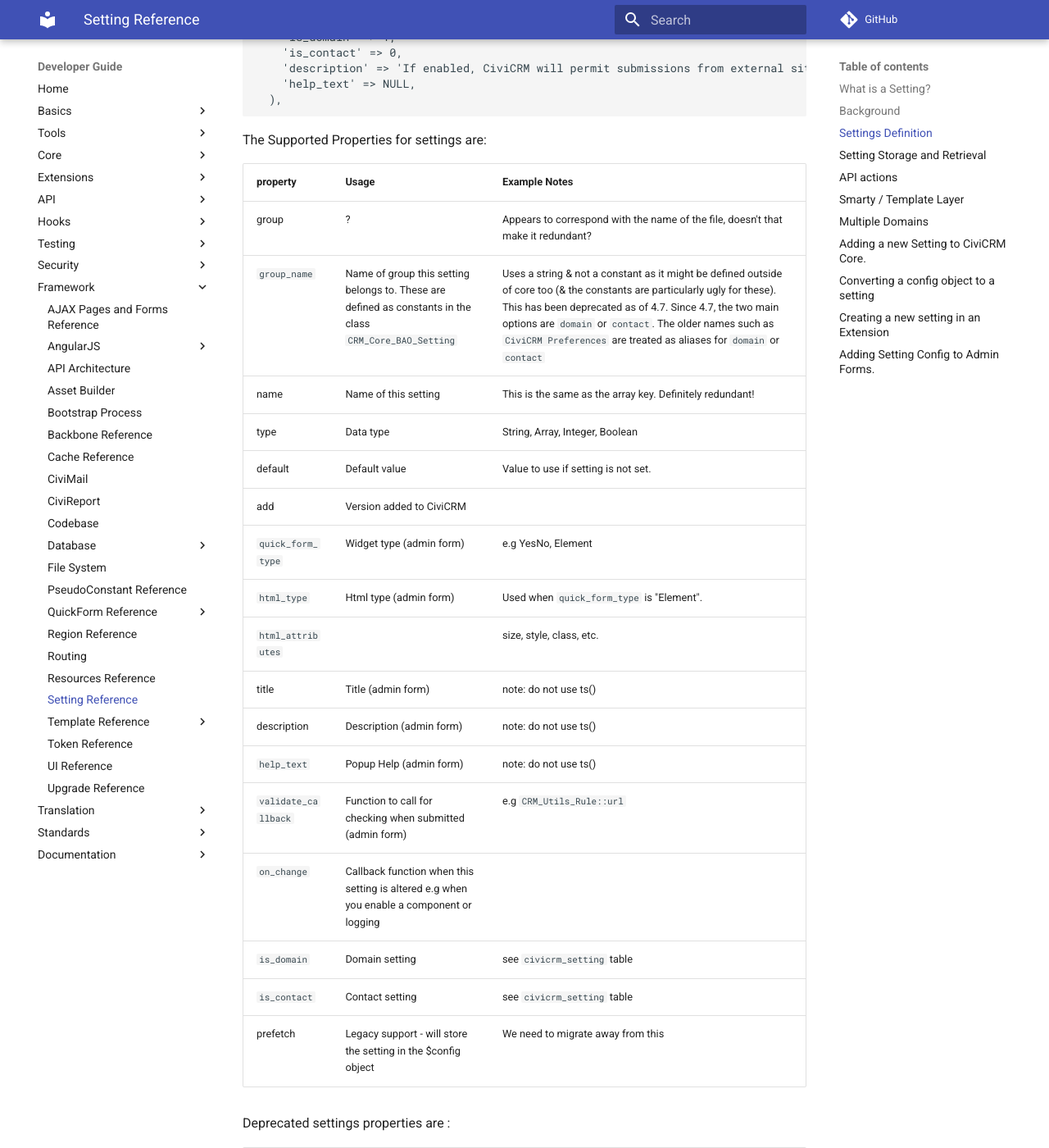
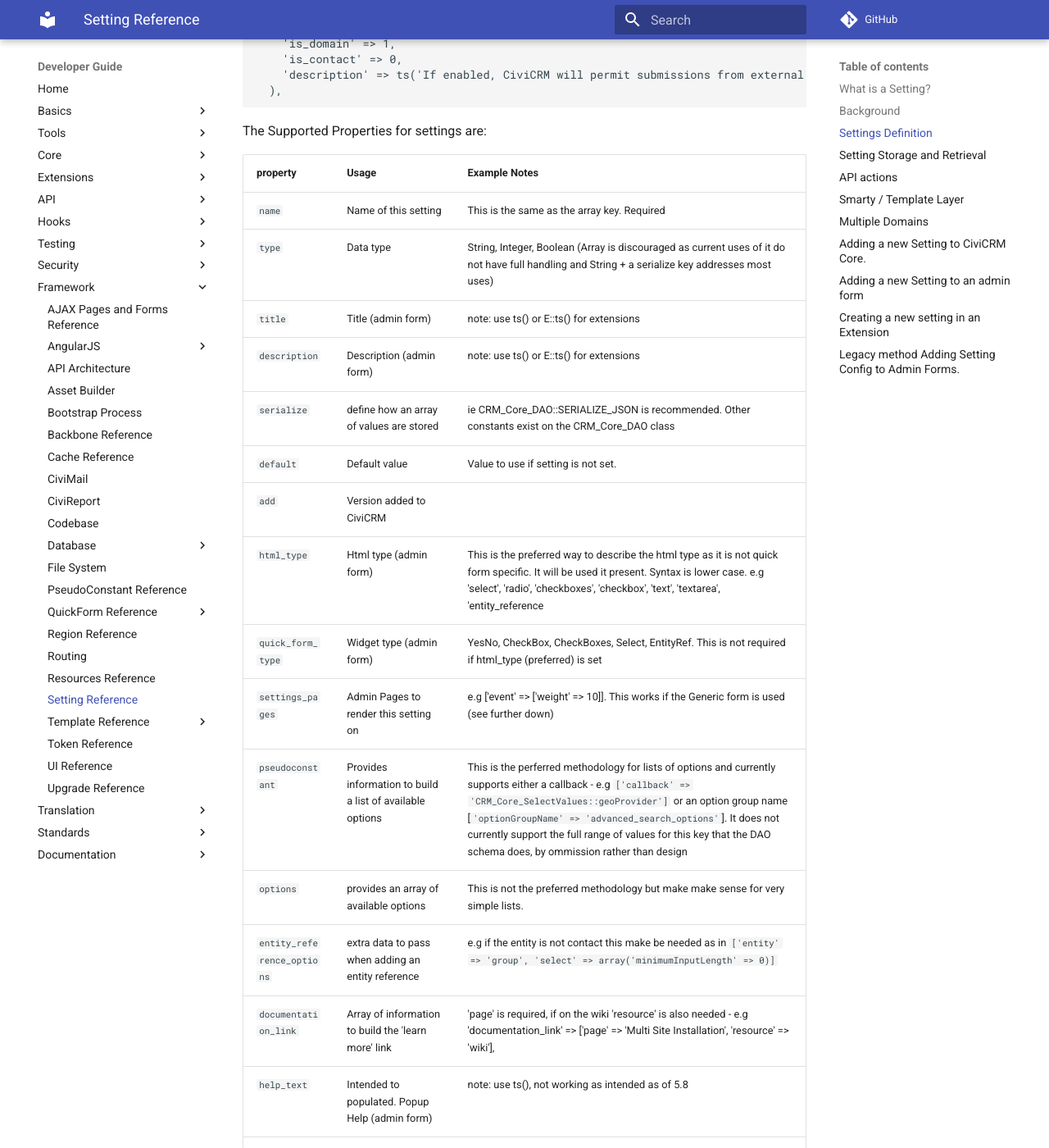
Before and after one commit to civicrm/civicrm-dev-docs, an MkDocs documentation site: the page built from docs/framework/setting.md, in a window 1280 px wide and 1400 px high, scrolled down 1707 px. Shown: the whole window at 82% size. Built offline with MkDocs 1.6.1 and Material for MkDocs 9.7.7, drawn with Linux system fonts in a browser that asks for light colours; comment, search, counter and statistics services are not loaded; old or Windows-style settings are respelled for this version of MkDocs; some of the changed text lies outside the part shown.

Commit message:
Update setting metadata information
Note working through this threw up some ambiguity about help_text vs help which I'll dig into as a follow up. I think there is further text on the page I need to review too about the settings form

````diff
--- a/docs/framework/setting.md
+++ b/docs/framework/setting.md
@@ -25,12 +25,13 @@
 - v4.2 – Added public Settings API. Included support for CRUD'ing data from multiple sources (`civicrm_domain` and `civicrm_setting`). Migrated more settings data from `civicrm_domain` to `civicrm_setting`.
 - v4.3 to v4.6 – Incrementally migrate more settings data.
 - v4.7 – Added `Civi::settings()` and refactored init system. Finished migrating data from `civicrm_domain` to `civicrm_setting`.
+- v5.8 - Added Generic CiviCRM settings form.
 
 ## Settings Definition
 
 Settings are defined in the /settings directory, in files ending with `.settings.php`
 
-Each file consists of a php snippet which returns an array. Array keys are strings corresponding with each setting's name. Values are an array of metadata properties for that setting. Note that for radio buttons or similar the options will be retrieved if there is an option group of the same name. An example array is as follows:
+Each file consists of a php snippet which returns an array. Array keys are strings corresponding with each setting's name. Values are an array of metadata properties for that setting. An example array is as follows:
 
 ```php
   'remote_profile_submissions' => array(
@@ -41,11 +42,10 @@
     'default' => FALSE,
     'html_type' => 'radio',
     'add' => '4.7',
-    'title' => 'Accept profile submissions from external sites',
+    'title' => ts('Accept profile submissions from external sites'),
     'is_domain' => 1,
     'is_contact' => 0,
-    'description' => 'If enabled, CiviCRM will permit submissions from external sites to profiles. This is disabled by default to limit abuse.',
-    'help_text' => NULL,
+    'description' => ts('If enabled, CiviCRM will permit submissions from external sites to profiles. This is disabled by default to limit abuse.'),
   ),
 ```
 
@@ -53,23 +53,26 @@
 
 | property | Usage | Example Notes |
 | --- | --- | --- |
-| group | ? | Appears to correspond with the name of the file, doesn't that make it redundant? |
-| `group_name` | Name of group this setting belongs to.  These are defined as constants in the class `CRM_Core_BAO_Setting` |  Uses a string & not a constant as it might be defined outside of core too (& the constants are particularly ugly for these). This has been deprecated as of 4.7. Since 4.7, the two main options are `domain` or `contact`. The older names such as `CiviCRM Preferences` are treated as aliases for `domain` or `contact`|
-| name | Name of this setting| This is the same as the array key. Definitely redundant! |
-| type | Data type| String, Array, Integer, Boolean |
-| default | Default value| Value to use if setting is not set. |
-| add | Version added to CiviCRM| |
-| `quick_form_type` | Widget type (admin form)| e.g YesNo, Element  |
-| `html_type` | Html type (admin form)| Used when `quick_form_type` is "Element". |
+| `name` | Name of this setting| This is the same as the array key. Required |
+| `type` | Data type| String, Integer, Boolean (Array is discouraged as current uses of it do not have full handling and String  + a serialize key addresses most uses) |
+| `title` | Title (admin form)| note: use ts() or E::ts() for extensions|
+| `description` | Description (admin form)| note: use ts() or E::ts() for extensions|
+|`serialize`|define how an array of values are stored|ie CRM_Core_DAO::SERIALIZE_JSON is recommended. Other constants exist on the CRM_Core_DAO class|
+| `default` | Default value| Value to use if setting is not set. |
+| `add` | Version added to CiviCRM| |
+| `html_type` | Html type (admin form)| This is the preferred way to describe the html type as it is not quick form specific. It will be used it present. Syntax is lower case. e.g 'select', 'radio', 'checkboxes', 'checkbox', 'text', 'textarea', 'entity_reference|
+| `quick_form_type` | Widget type (admin form)| YesNo, CheckBox, CheckBoxes, Select, EntityRef. This is not required if html_type (preferred) is set|
+|`settings_pages`|Admin Pages to render this setting on|e.g  ['event' => ['weight' => 10]]. This works if the Generic form is used (see further down)|
+|`pseudoconstant`|Provides information to build a list of available options| This is the perferred methodology for lists of options and currently supports either a callback - e.g ```['callback' => 'CRM_Core_SelectValues::geoProvider']``` or an option group name [`'optionGroupName' => 'advanced_search_options'`]. It does not currently support the full range of values for this key that the DAO schema does, by ommission rather than design|
+|`options`|provides an array of available options|This is not the preferred methodology but make make sense for very simple lists. |
+|`entity_reference_options`|extra data to pass when adding an entity reference|e.g if the entity is not contact this make be needed as in `['entity' => 'group', 'select' => array('minimumInputLength' => 0)]`|
+|`documentation_link`|Array of information to build the 'learn more' link| 'page' is required, if on the wiki 'resource' is also needed - e.g 'documentation_link' => ['page' => 'Multi Site Installation', 'resource' => 'wiki'],|
+| `help_text` | Intended to populated. Popup Help (admin form)| note: use ts(), not working as intended as of 5.8 |
 | `html_attributes` |  | size, style, class, etc. |
-| title | Title (admin form)| note: do not use ts() |
-| description | Description (admin form)| note: do not use ts()  |
-| `help_text` | Popup Help (admin form)| note: do not use ts() |
 | `validate_callback` | Function to call for checking when submitted (admin form)| e.g `CRM_Utils_Rule::url` |
 | `on_change` | Callback function when this setting is altered e.g when you enable a component or logging| |
 | `is_domain` | Domain setting| see `civicrm_setting` table |
 | `is_contact` | Contact setting| see `civicrm_setting` table |
-| prefetch | Legacy support - will store the setting in the $config object| We need to migrate away from this |
 
 Deprecated settings properties are :
 
@@ -78,6 +81,9 @@
 |`config_only` | Super legacy support - only store in the `$config` object (Removed/unnecessary in v4.7+) | And this |
 |`config_key` | If the config key differs from the settings key (rarely used) (Removed/unnecessary in v4.7+) | used in conversions & for 'debug' where the config key name can't be used in the api |
 | `legacy_key` | Used for conversions when upgrading and moving data from existing config array to being a setting (Removed/unnecessary in v4.7+) | This happens on upgrade and when `civicrm_api3('system','flush')` is called |
+| `prefetch` | Legacy support - will store the setting in the $config object| We need to migrate away from this |
+| `group` | none | This is redundant now |
+| `group_name` |  Name of group this setting belongs to.| This has been deprecated as of 4.7. Since 4.7, the two main options are `domain` or `contact`. The older names such as `CiviCRM Preferences` are treated as aliases for `domain` or `contact`.|
 
 ## Setting Storage and Retrieval
 
@@ -112,6 +118,7 @@
 ```
 {crmSetting name="search_autocomplete_count" group="Search Preferences"}
 ```
+(Group is still required here but .... fixing that)
 
 ## Multiple Domains
 
@@ -126,24 +133,39 @@
 
 ## Adding a new Setting to CiviCRM Core.
 
-1. Choose a group of settings to add the new setting to
-2. Add metadata to the appropriate `.settings.php` file about the new setting
-3. Choose an admin setting page to add the configuration option to.
-4. Add the name and group to the `$_settings` array at the top of the file. The rest happens automatically.
-5. If the template for that form is not set up to handle new items automatically, add the necessary markup.
-6. Your setting will not be active until you run `bin/regen.sh` - run it and commit the changes to git.
+1. Add metadata to the appropriate `.settings.php` file about the new setting
+2. Add it to the appropriate setting page per below
+3. Your setting will not be active until you run flush all caches (e.g `cv flush` or `drush cvapi System.flush`)
 
 !!! warning
     Do not use the "URL Preferences" group to store any setting that is not a url string.
 
-## Converting a config object to a setting
+## Adding a new Setting to an admin form
 
-1. remove `config_only` from the settings - this is simply a case of removing the flag - e.g. [Core Example](https://github.com/eileenmcnaughton/civicrm-core/commit/a5617bcc7dc59065dcf5309a9c62aafe25d2ec77) The upgrade process will do the conversion when it next runs. Probably calling `civicrm_api3('system', 'flush', ())` or rebuilding menus will too. You might need to ensure the civicrm_cache table is truncated first.
-2.  fix the admin form to still set the setting -  you need to declare the settings on the form
-    - the parent class should add them appropriately e.g [Core Example](https://github.com/eileenmcnaughton/civicrm-core/commit/8f0551201883036cac63d720149953c007d4f10d)
-    - you may need to do other fixups - e.g fix the metadata on the setting e.g. [Core Example](https://github.com/eileenmcnaughton/civicrm-core/commit/fd0e547bffc97e7acfc90e280cfe6fceb00d3a29)
-3.  As long as the 'prefetch' key is set you don't need to alter how the setting is accessed or used as it will still be cached in the `$config` object. If it's not really appropriate for the setting to be cached into config & it really is legacy you can grep for it & change how it is retrieved to use the api or setting retrieval functions above. Note that if you use getvalue api if will work on all stages on the conversion - ie. getvalue will retrieve 'config_only' settings as well as those that are 'prefetch' or simply settings. Using getvalue can be a migration strategy. If you do this you should also remove the property declaration from the config object.
-4. If you think a setting should be removed from config but are not going to take the time to do it at this stage think about adding a phpdoc comment to the relevant comment block in the config object to that effect.
+The preferred way of doing this is by using the Generic form. To do this the xml that declares
+the path should be like this
+```
+  <item>
+     <path>civicrm/admin/setting/preferences/event</path>
+     <title>CiviEvent Component Settings</title>
+     <page_callback>CRM_Admin_Form_Generic</page_callback>
+  </item>
+```
+
+The last parameter of the path is the designated form and it will pick up any settings
+with that parameter in their metadata - e.g to place an item on that page it should have
+the following in it's metadata.
+
+```
+`settings_pages` => ['event' => ['weight' => 10]]
+
+```
+
+- If you are adding to an existing form and that form is not yet using the generic form (
+see below) attempt to convert it. Failing that you may have to follow the protocol already
+in place on that form - generally add it to the $_settings array. Usually you should try
+to at least progress the form conversion. See the legacy method at the bottom.
+- If the template for that form is not set up to handle new items automatically, add the necessary markup, after attempting to progress the conversion first
 
 ## Creating a new setting in an Extension
 
@@ -153,15 +175,20 @@
 
 1. Ensure that the settings folder is declared [Multisite extension example](https://github.com/eileenmcnaughton/org.civicrm.multisite/blob/master/multisite.php#L347).
 2. Declare settings as in the same standard as CiviCRM Core [Multisite extension example](https://github.com/eileenmcnaughton/org.civicrm.multisite/blob/master/settings/Multisite.setting.php).
-3. Create Settings form, a [good example of generic metadata based settings form in an extension](https://github.com/eileenmcnaughton/nz.co.fuzion.civixero/blob/master/CRM/Civixero/Form/XeroSettings.php) - note that only the setting filter is non-generic
-4. Add [routing for your settings form](https://github.com/eileenmcnaughton/nz.co.fuzion.civixero/blob/master/xml/Menu/xerosync.xml).
-5. Add [a template for your settings form](https://github.com/eileenmcnaughton/nz.co.fuzion.civixero/blob/master/templates/CRM/Civixero/Form/XeroSettings.tpl).
-6. Add a menu item by implementing [hook_civicrm_navigationMenu](/hooks/hook_civicrm_navigationMenu.md).
-7. Use `cv api system.flush` or `Admin → System Settings → Cleanup Caches` to flush CiviCRM caches and register your new settings metadata.
+3. Create the admin page for the settings using xml similar to
+```
+  <item>
+     <path>civicrm/admin/setting/myextension</path>
+     <title>Really important settings</title>
+     <page_callback>CRM_Admin_Form_Generic</page_callback>
+  </item>
+```
 
-## Adding Setting Config to Admin Forms.
+4. Add a menu item by implementing [hook_civicrm_navigationMenu](/hooks/hook_civicrm_navigationMenu.md).
+5. Use `cv api system.flush` or `Admin → System Settings → Cleanup Caches` to flush CiviCRM caches and register your new settings metadata.
 
-We are working towards it being sufficient to simply declare the settings on the relevant form & have the rest be done by the metadata - e.g if adding your setting like this doesn't work then try diagnosing & fixing so it wil in future
+## Legacy method Adding Setting Config to Admin Forms.
+
 
 ```php
 /**
````
